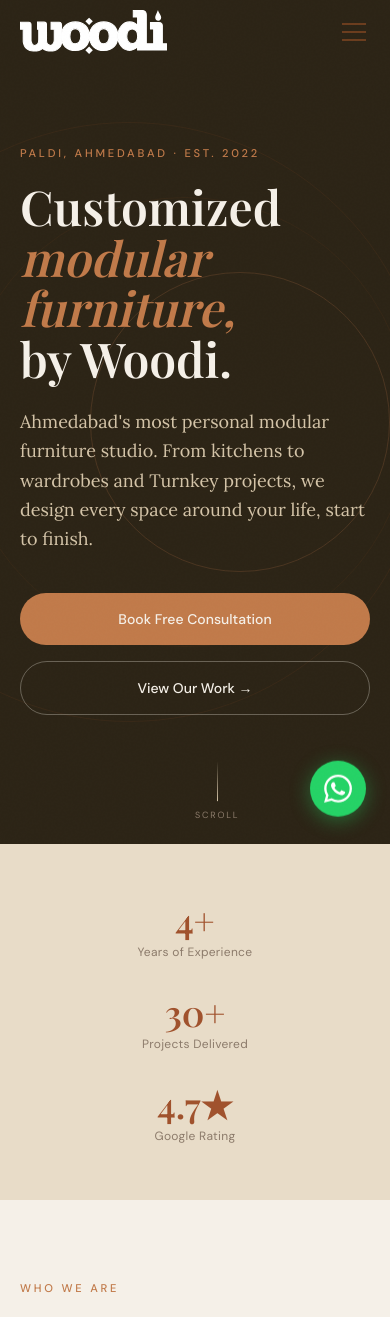
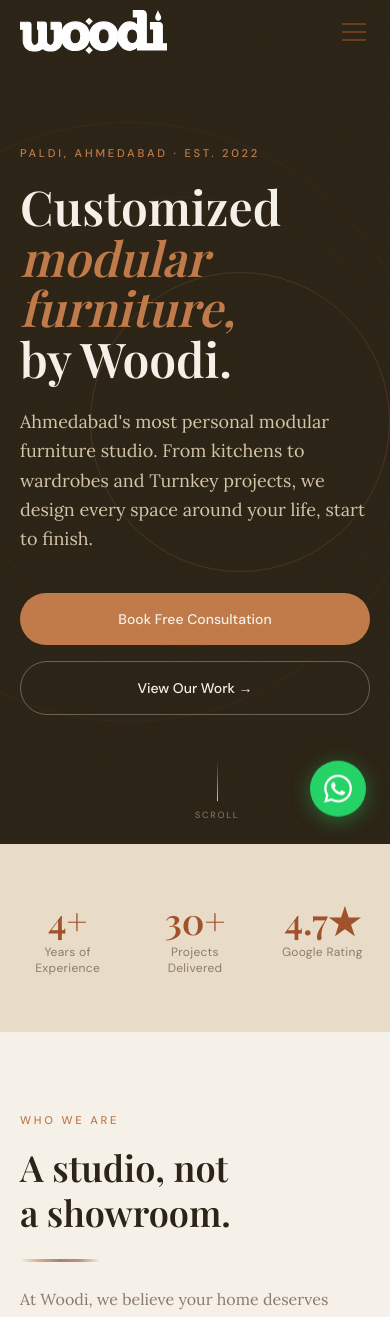
Before and after one commit to Aayush-336/woodi, a Next.js app: page / in a window 390 px wide. Shown: the top 1317 px of the page. Built offline with nearby package versions, Linux system fonts and the light colour scheme; a web font is replaced by a local one.

Commit message:
Enhancements

```diff
--- a/app/page.tsx
+++ b/app/page.tsx
@@ -62,7 +62,7 @@
       {/* ── STATS ─────────────────────────────────────────── */}
       <section style={{ background: 'var(--sand)' }}>
         <div className="max-w-6xl mx-auto px-5 md:px-8 py-14 md:py-16">
-          <div className="grid grid-cols-1 md:grid-cols-3 gap-8 md:gap-4 text-center">
+          <div className="grid grid-cols-3 md:grid-cols-3 gap-8 md:gap-4 text-center">
             {[
               { num: '4+', label: 'Years of Experience' },
               { num: '30+', label: 'Projects Delivered' },
```
